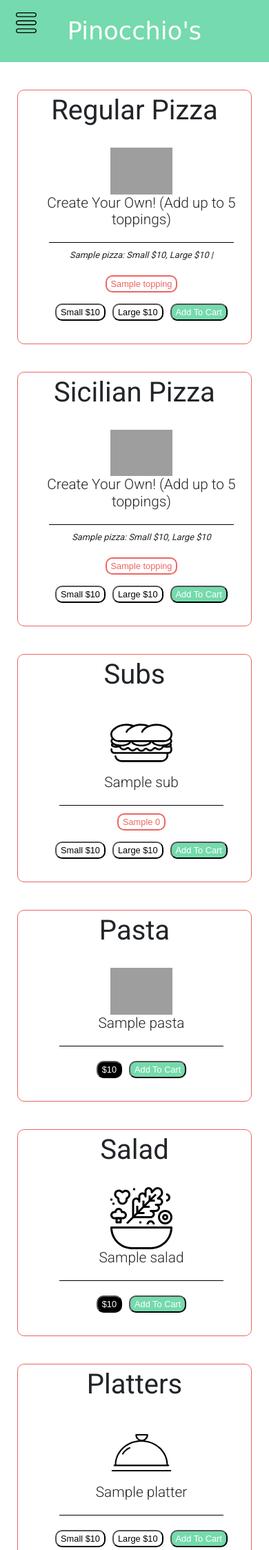
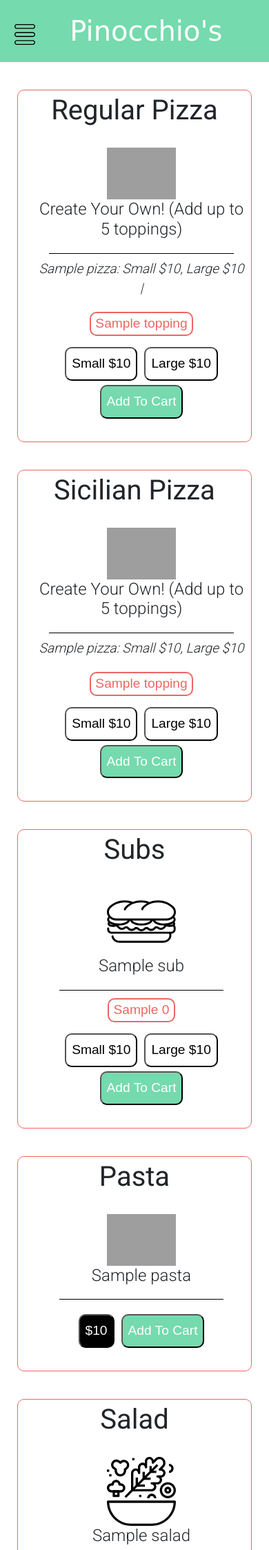
Before and after one commit to opalmer3/PinocchiosPizza, a Django app: template orders/templates/orders/index.html in a window 390 px wide. Shown: the top 2247 px of the page at 69% size. Run offline with Django 3.2, Linux system fonts and the light colour scheme; the template is opened without the code that fills it: most values are stand-ins (such as "Sample title", 1, 10 or a date in 2020); some libraries are stand-ins or nearby versions; some web fonts are replaced; grey boxes are pictures that could not be loaded.

Commit message:
bug fixes

```diff
--- a/orders/static/orders/js/base.js
+++ b/orders/static/orders/js/base.js
@@ -9,6 +9,9 @@ if ($('.home').attr('data-visibility') === 'hidden'){
 else{
   $('.home').attr('data-visibility', "hidden");
   // Remove style attribute so if user goes back to large screen size the links are still visibility
-  $('.home, .nav-right').removeAttr('style');
+  $('.home, .nav-right').slideUp();
+  setTimeout(function(){
+    $('.home, .nav-right').removeAttr('style');
+  }, 500);
 }
 });
--- a/orders/static/orders/js/index.js
+++ b/orders/static/orders/js/index.js
@@ -87,10 +87,9 @@ function selectTopping() {
 // GET prices of pizzas and update them
 function pizzaPriceUpdate(sectionid, pizzaId) {
   // iterate through list of pizza menu items and extract the corresponding prices
-  console.log(sectionid);
-  if (sectionid == 'reg') {
+  if (sectionid === 'reg') {
     for (var i of regularPizzas) {
-      if (i.id == pizzaId) {
+      if (i.id === pizzaId) {
         // Change button text to show updated price
         $('#regsmallbtn').text('Small $ ' + i.smallPrice.toFixed(2));
         $('#reglargebtn').text('Large $ ' + i.largePrice.toFixed(2));
@@ -146,8 +145,8 @@ function selectExtra() {
     currPriceSmall += 0.50 * counter;
     currPriceLarge += 0.50 * counter;
 
-    $('#' + 'subs' + subid + ' .sml').text('Small $ ' + currPriceSmall.toFixed(2));
-    $('#' + 'subs' + subid + ' .lrg').text('Large $ ' + currPriceLarge.toFixed(2));
+    $('#' + 'subs' + subid + " button[data-size='Small']").text('Small $ ' + currPriceSmall.toFixed(2));
+    $('#' + 'subs' + subid + " button[data-size='Large']").text('Large $ ' + currPriceLarge.toFixed(2));
   } else {
     $(this).attr('data-selected', "false");
     $(this).toggleClass('extra-selected');
@@ -167,8 +166,8 @@ function selectExtra() {
     currPriceSmall += 0.50 * counter;
     currPriceLarge += 0.50 * counter;
 
-    $('#' + 'subs' + subid + ' .sml').text('Small $ ' + currPriceSmall.toFixed(2));
-    $('#' + 'subs' + subid + ' .lrg').text('Large $ ' + currPriceLarge.toFixed(2));
+    $('#' + 'subs' + subid + " button[data-size='Small']").text('Small $ ' + currPriceSmall.toFixed(2));
+    $('#' + 'subs' + subid + " button[data-size='Large']").text('Large $ ' + currPriceLarge.toFixed(2));
   }
 
 }
--- a/orders/static/orders/styles.css
+++ b/orders/static/orders/styles.css
@@ -1,6 +1,9 @@
 html, body {
   height: 100%;
   font-family: 'Roboto', sans-serif;
+}
+body{
+  margin-bottom: 20px;
 }
 
 .container-fluid {
@@ -16,32 +19,31 @@ button {
 nav {
   background-color: #75daad;
   color: white;
-  display: flex;
   padding: 0 5%;
-}
-
-.home, .nav-right, .logo {
-  flex: 1;
-  margin: auto;
+  position: relative;
 }
 
 .home {
-  order: 1;
+  position: absolute;
+  top: 30%;
+  left: 0;
 }
 
 .nav-right {
-  order: 3;
-  text-align: right;
+  position: absolute;
+  top: 30%;
+  right: 0;
 }
 
 .logo {
-  order: 2;
   text-align: center;
+  padding: 10px 0;
 }
 
 .logo h1 {
   font-family: 'Viaoda Libre', cursive;
   font-size: 3.5rem;
+  margin: 0;
 }
 
 .navbar-toggler {
@@ -50,15 +52,13 @@ nav {
 
 .navbar-toggler-icon {
   background-image: url(/static/orders/menu.svg);
+  height: 30px;
+  width: 30px;
+  position: absolute;
 }
 
 .navbar-toggler-icon:focus {
   outline-color: white;
-}
-
-.cart-toggler-icon {
-  background-image: url(/static/orders/shopping-cart.svg);
-  height: 50px;
 }
 
 .navlink {
@@ -76,10 +76,15 @@ nav {
 
 #shopping-cart {
   display: none;
-  position: absolute;
-  top: 20px;
-  right: 3%;
-  height: 50px;
+  margin: auto 5% auto 0;
+  border: 1px solid darkgreen;
+  border-radius: 50%;
+  padding: 10px;
+}
+
+.shopping-cart-img {
+  height: 30px;
+  width: 30px;
 }
 
 #collapsable-cart-content {
@@ -209,6 +214,8 @@ nav {
 .pizza-description {
   font-style: italic;
   line-height: 1.5;
+  font-size: 1.2rem;
+  font-weight: 300;
 }
 
 .price {
@@ -235,6 +242,7 @@ nav {
   color: white;
   margin: 3px;
   font-size: 1.2rem;
+  padding: 8px;
 }
 
 .addcartbtnclicked {
@@ -248,6 +256,7 @@ nav {
   background-color: white;
   color: black;
   font-size: 1.2rem;
+  padding: 8px;
 }
 
 .selected {
@@ -263,6 +272,7 @@ nav {
 .topping, .extra {
   border-radius: 10px;
   margin: 3px;
+  font-size: 1.2rem;
   background-color: white;
   color: #ed6663;
   border: solid #ed6663 2px;
@@ -436,7 +446,7 @@ tr {
 
 /* Order confirmation styles */
 .order-confirmation {
-  margin: 50px;
+  margin: 50px 5%;
 }
 
 @media (max-width: 1060px) {
@@ -494,11 +504,15 @@ tr {
   .my-orders td {
     font-size: 1rem;
   }
+  .my-orders td[colspan='4']:not(h3) {
+    text-align: left;
+  }
 }
 
 @media (max-width: 991px) {
   #shopping-cart {
     display: inline-block;
+    order: 3;
   }
 
   .cart-col {
@@ -506,12 +520,20 @@ tr {
   }
 
   nav {
-    display: block;
     position: fixed;
+    display: flex;
     top: 0;
     left: 0;
+    padding: 0;
     width: 100%;
     z-index: 50;
+  }
+
+  .collapsable-nav-links {
+    position: absolute;
+    top: 100%;
+    width: 100%;
+    background: inherit;
   }
 
   .home, .nav-right {
@@ -520,12 +542,12 @@ tr {
   }
 
   .home {
-    order: 2;
+    position: static;
   }
 
   .logo {
     display: flex;
-    order: 1;
+    flex: 1;
     height: 90px;
   }
 
@@ -534,9 +556,12 @@ tr {
   }
 
   .navbar-toggler {
-    display: block;
-    position: absolute;
-    top: 25px;
+    display: inline-block;
+    flex: 0 0 30px;
+    margin: auto 0;
+    height: 30px;
+    width: 30px;
+    padding-left: 5%;
   }
 
   .nav-left {
@@ -575,10 +600,6 @@ tr {
 }
 
 @media (max-width: 780px) {
-  .addcartbtn, .pricebtn, .topping, .extra {
-    font-size: 1rem;
-  }
-
   .food-info {
     /* - the width of .food-picture including padding */
     width: calc(100% - 130px);
@@ -595,57 +616,46 @@ tr {
 }
 
 @media (max-width: 680px) {
-  .addcartbtn, .pricebtn, .topping, .extra {
-    font-size: 0.8rem;
-  }
-
   .menu-section h3 {
     font-size: 1.5rem;
   }
 }
 
 @media (max-width: 532px) {
-  #shopping-cart {
-    height: 30px
+
+  .menu-section h3:after {
+    content: "";
+    display: block;
+    margin: 0 auto;
+    width: 80%;
+    border-bottom: solid 1px black;
+    padding: 10px 0;
   }
 
-  .navbar-toggler {
-    height: 25px;
-    left: 10px;
-  }
 
-  .logo h1 {
-    font-size: 2.2rem;
-  }
+    .food-picture {
+      float: none;
+      margin: 0 auto;
+      display: block;
+    }
 
-  .navbar-toggler {
-    top: 13px;
-  }
-
-  .pizza-description {
-    font-size: 0.8rem;
-  }
-
-  .menu-section h3 {
-    font-size: 1.3rem;
-  }
-
-  .food-info {
-    /* - the width of .food-picture including padding */
-    width: calc(100% - 120px);
-    min-height: 90px;
-  }
-
-  .food-picture {
-    width: 90px;
-  }
-
+    .food-info {
+      display: block;
+      width: 100%;
+      border-left: none;
+      margin: 0 auto;
+      text-align: center;
+      padding: 0;
+    }
+    .addcartbtn {
+      float: none;
+    }
   #checkout-cart {
     margin: 0;
   }
 
   #checkout-btns {
-    margin: 20px 10px;
+    margin: 20px 5px;
   }
 }
 
@@ -658,31 +668,7 @@ tr {
     width: 250px;
   }
 
-  .addcartbtn {
-    float: none;
-  }
-
-  .food-picture {
-    float: none;
-    margin: 0 auto;
-    display: block;
-  }
-
-  .food-info {
-    display: block;
-    width: 100%;
-    border-left: none;
-    margin: 0 auto;
-    text-align: center;
-    padding: 0;
-  }
-
-  .menu-section h3:after {
-    content: "";
-    display: block;
-    margin: 0 auto;
-    width: 80%;
-    border-bottom: solid 1px black;
-    padding: 10px 0;
+  .logo h1{
+    font-size: 2.5rem;
   }
 }
--- a/orders/templates/orders/base.html
+++ b/orders/templates/orders/base.html
@@ -18,31 +18,34 @@
 <body>
   <nav>
 
-
+    <div class="navbar-toggler">
+      <span class="navbar-toggler-icon"></span>
+    </div>
     <div class="logo">
-      <button class="navbar-toggler">
-        <span class="navbar-toggler-icon"></span>
-      </button>
       <h1>Pinocchio's</h1>
     </div>
 
+    <div class="collapsable-nav-links">
       <div class="home" data-visibility="hidden">
         <a class="navlink nav-left" href="{% url 'index' %}">Home</a>
       </div>
-
       <div class="nav-right">
         {% if user.is_authenticated %}
         <a class="navlink" href="/my_orders">My orders</a>
         <a class="navlink" href="/logout">Log Out</a>
         {% else %}
-
         <a class="navlink" href="{% url 'login'%}">Log In</a>
         <a class="navlink" href="{% url 'register' %}">Register</a>
         {% endif %}
       </div>
+    </div>
+
 
     {% if index %}
-    <img id='shopping-cart' src="{% static 'orders/shopping-cart.svg'%}" alt="Cart">
+    <div id='shopping-cart'>
+      <img  class="shopping-cart-img" src="{% static 'orders/shopping-cart.svg'%}" alt="Cart">
+    </div>
+
     {% endif %}
   </nav>
   <!-- collapsable shopping cart -->
```
Also changed, not shown: orders/static/orders/js/my_orders.js (+9 -2 lines). Lines whose indentation alone changed are shown as unchanged.
